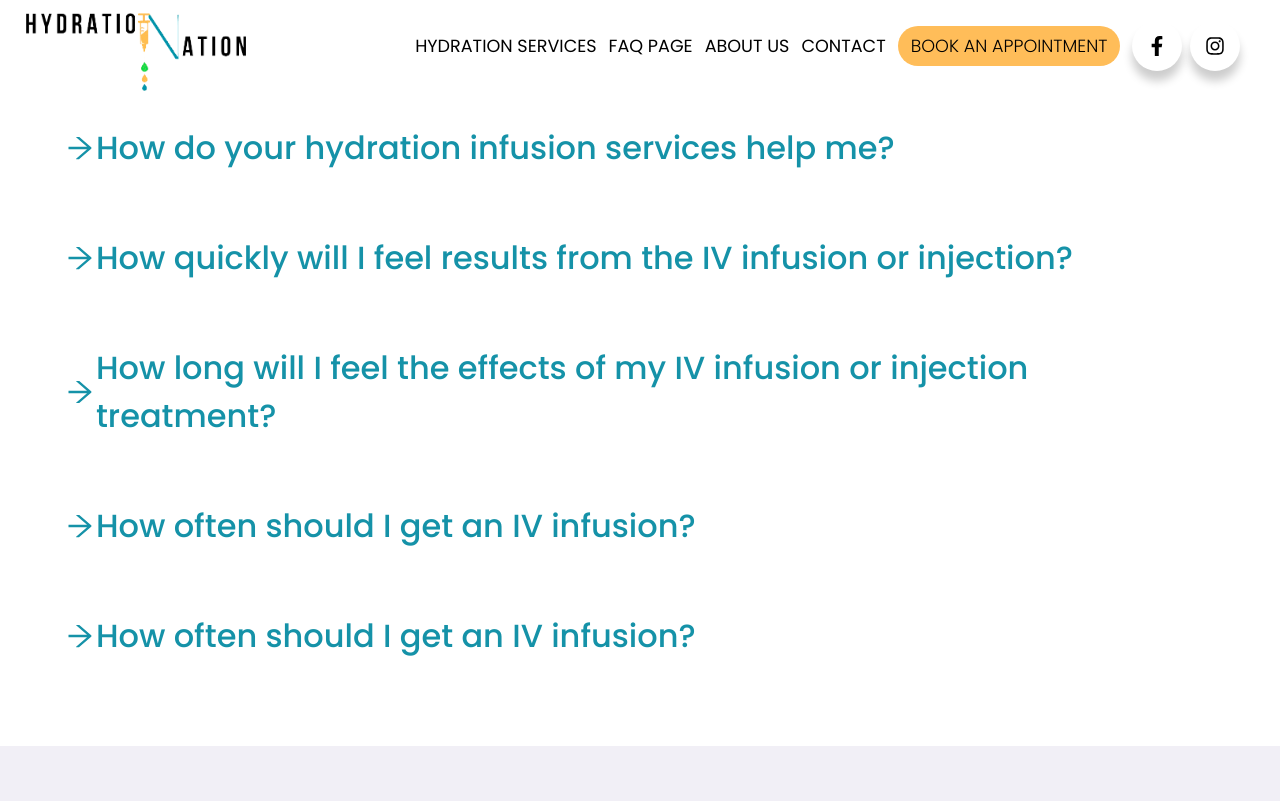
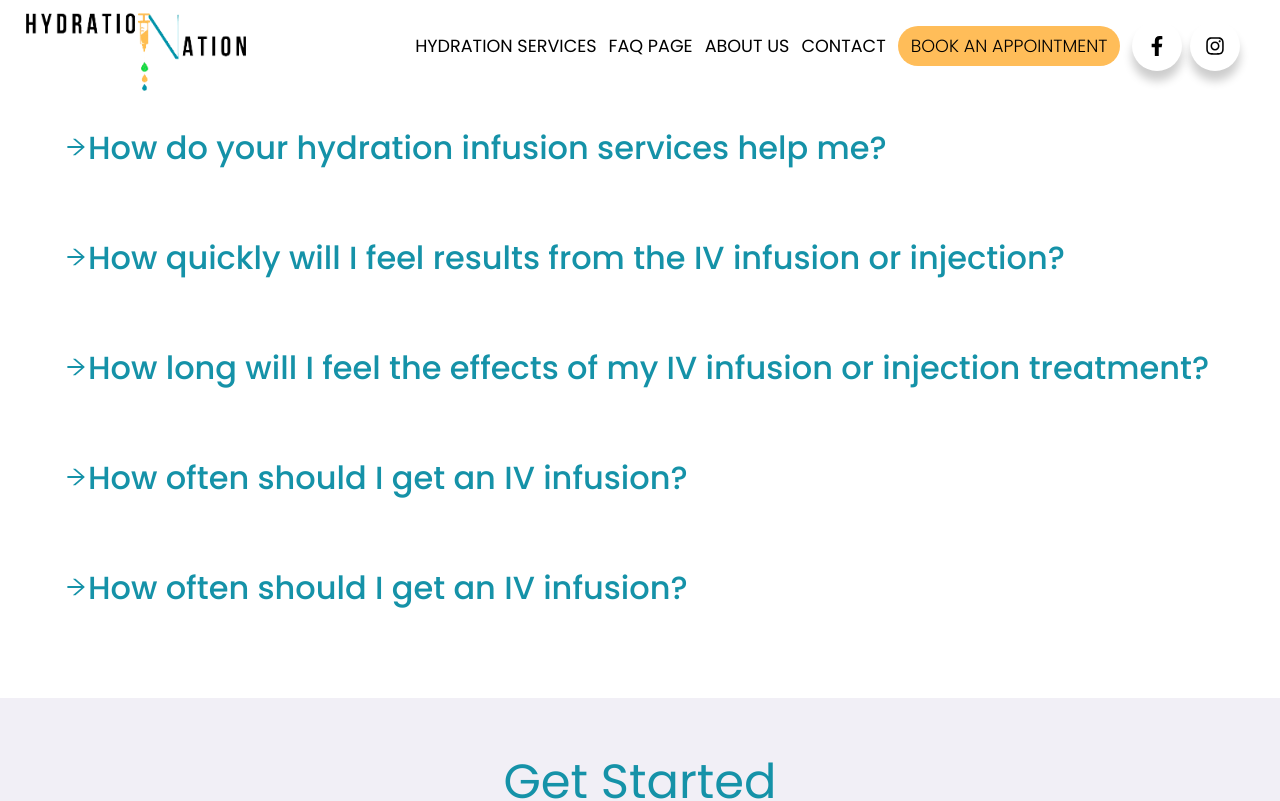
Before and after one commit to VensanDrot/MedWeb, a Next.js app: page /qapage in a window 1280 px wide. Shown: the top 801 px of the page. Built offline with nearby package versions, Linux system fonts and the light colour scheme.

Commit message:
small changes

```diff
--- a/src/pages/qapage/index.module.css
+++ b/src/pages/qapage/index.module.css
@@ -20,12 +20,13 @@
 }
 
 .answer_container >h1 >svg {
+    line-height: 2rem;
+    font-size: 1.5rem;
     transition: all ease-in-out var(--transition);
 }
 
 .answer_container > h1 {
-    display: flex;
-    align-items: center;
+
     cursor: pointer;
     position: relative;
     white-space: pre-wrap;
```
